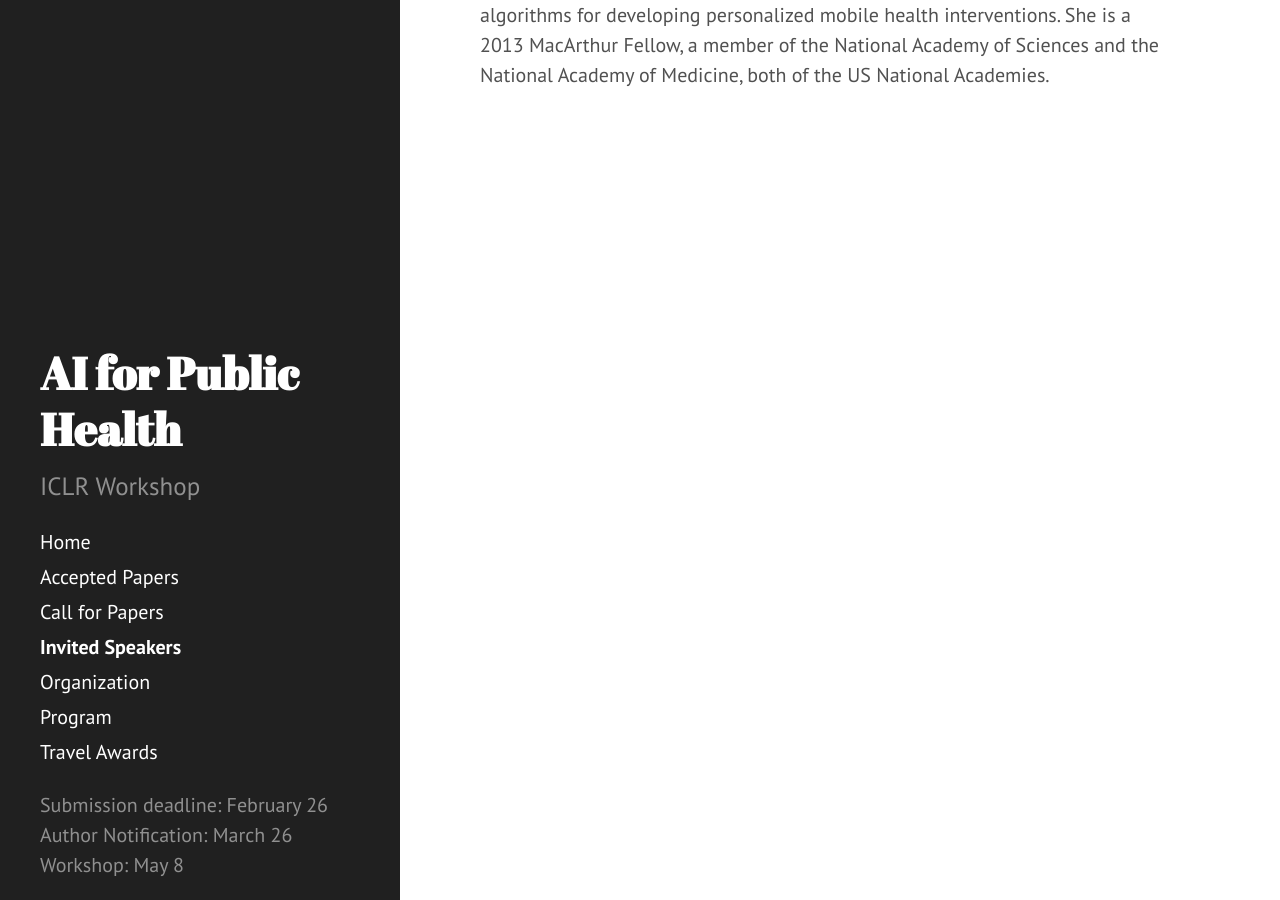
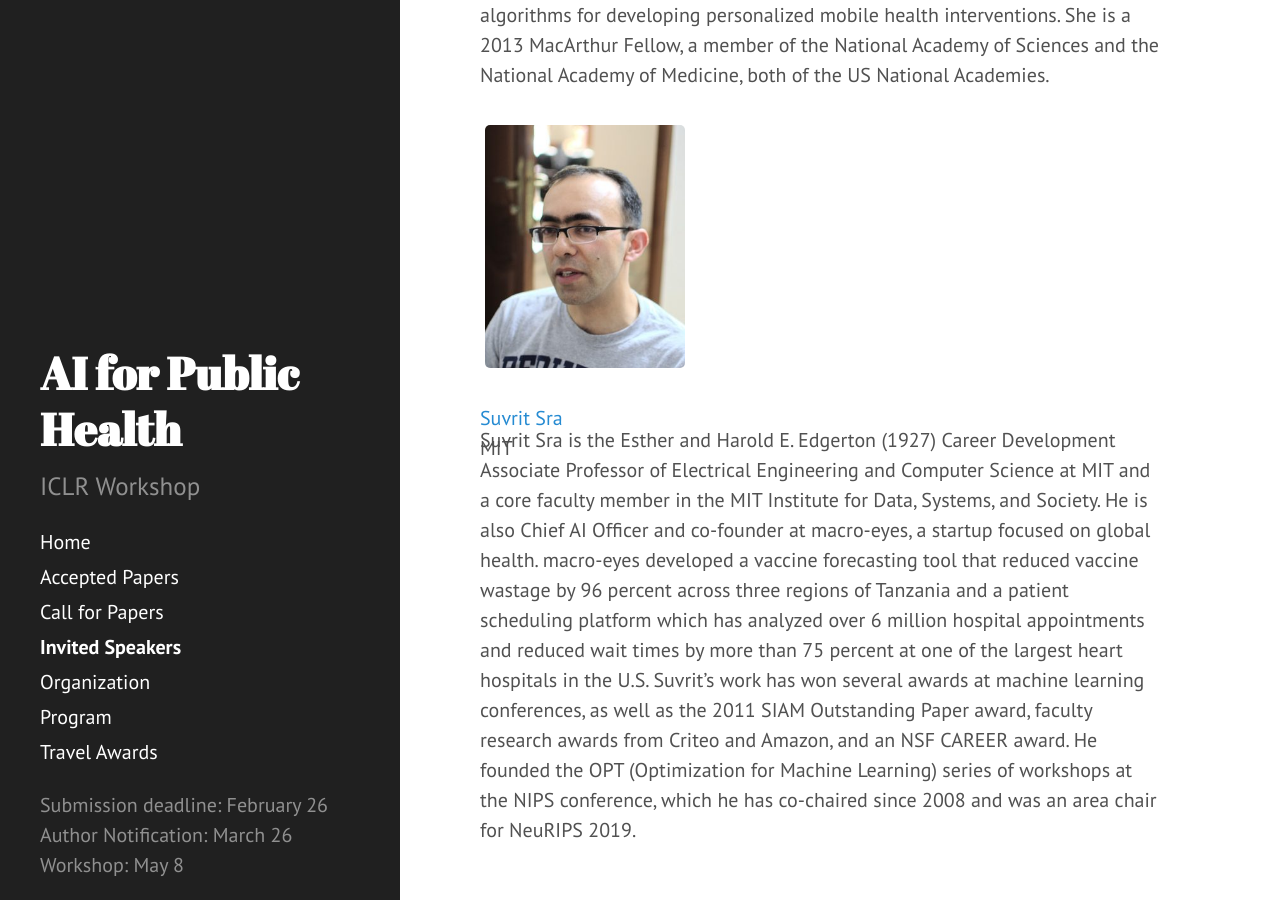
Before and after one commit to slremy/aiforpublichealth.github.io, a Jekyll site: the page built from invited.md, in a window 1280 px wide and 900 px high, scrolled down 1905 px. Built offline with Jekyll 4.4.1, drawn with Linux system fonts in a browser that asks for light colours.

Commit message:
Updated speakers.

```diff
--- a/_data/speakers.yaml
+++ b/_data/speakers.yaml
@@ -18,3 +18,10 @@ susan:
   affiliation: "Harvard University"
   img: "susan.jpg"
   bio: "Susan Murphy is Professor of Statistics at Harvard University, Radcliffe Alumnae Professor at the Radcliffe Institute, Harvard University, and Professor of Computer Science at the Harvard John A. Paulson School of Engineering and Applied Sciences. Her lab works on clinical trial designs and online learning algorithms for developing personalized mobile health interventions. She is a 2013 MacArthur Fellow, a member of the National Academy of Sciences and the National Academy of Medicine, both of the US National Academies."
+
+suvrit:
+    name: "Suvrit Sra"
+    url: "https://idss.mit.edu/staff/suvrit-sra-2/"
+    affiliation: "MIT"
+    img: "suvrit.jpg"
+    bio: "Suvrit Sra is the Esther and Harold E. Edgerton (1927) Career Development Associate Professor of Electrical Engineering and Computer Science at MIT and a core faculty member in the MIT Institute for Data, Systems, and Society. He is also Chief AI Officer and co-founder at macro-eyes, a startup focused on global health. macro-eyes developed a vaccine forecasting tool that reduced vaccine wastage by 96 percent across three regions of Tanzania  and a patient scheduling platform which has analyzed over 6 million hospital appointments and reduced wait times by more than 75 percent at one of the largest heart hospitals in the U.S. Suvrit’s work has won several awards at machine learning conferences, as well as the 2011 SIAM Outstanding Paper award, faculty research awards from Criteo and Amazon, and an NSF CAREER award. He founded the OPT (Optimization for Machine Learning) series of workshops at the NIPS conference, which he has co-chaired since 2008 and was an area chair for NeuRIPS 2019."
--- a/_includes/head.html
+++ b/_includes/head.html
@@ -24,4 +24,10 @@
 
   <!-- RSS -->
   <link rel="alternate" type="application/rss+xml" title="RSS" href="/atom.xml">
+
+  {% if page.comments and site.staticman.repository and site.staticman.branch %}
+  <!-- Staticman -->
+  <link rel="stylesheet" href="{{ "/css/staticman.css" | prepend: site.baseurl }}" />
+  {% endif %}
+
 </head>
```
Also changed, not shown: _includes/ext-css.html (added, +7 -0 lines), _includes/ext-js.html (added, +7 -0 lines), _layouts/base.html (added, +35 -0 lines), index.md (+0 -29 lines).
